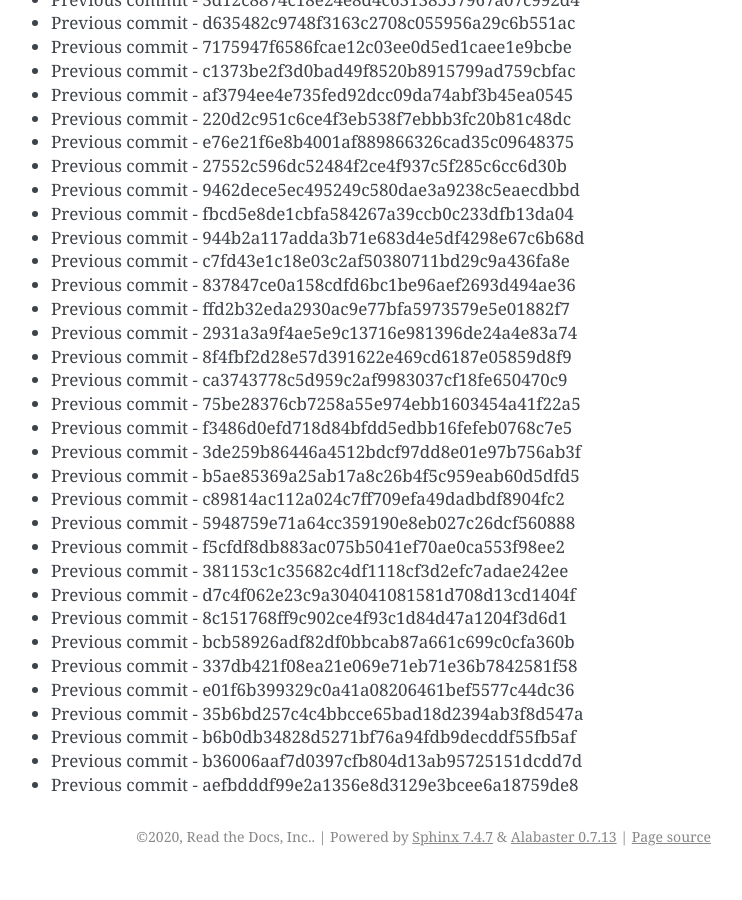
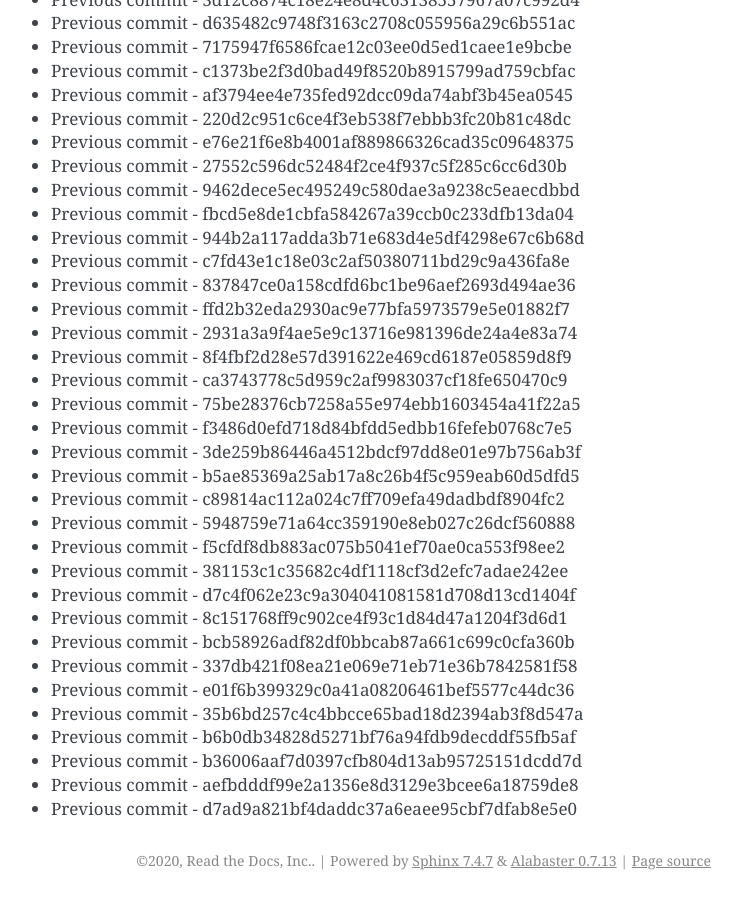
Before and after one commit to readthedocs/rtd-git-stresstest, a Sphinx documentation site: the page built from docs/updates.rst, in a window 1280 px wide and 900 px high, scrolled down 32044 px. Shown: the whole window, without its empty margins (399-1141 px from the left). Built offline with Sphinx 7.4.7, drawn with Linux system fonts in a browser that asks for light colours; before the commit the page ends 32920 px from its top, so only the background shows below that.

Commit message:
Generating commit from previous: d7ad9a821bf4daddc37a6eaee95cbf7dfab8e5e0

```diff
--- a/docs/updates.rst
+++ b/docs/updates.rst
@@ -1378,3 +1378,4 @@ It can be tested for any performance characteristics.
 * Previous commit - b6b0db34828d5271bf76a94fdb9decddf55fb5af
 * Previous commit - b36006aaf7d0397cfb804d13ab95725151dcdd7d
 * Previous commit - aefbdddf99e2a1356e8d3129e3bcee6a18759de8
+* Previous commit - d7ad9a821bf4daddc37a6eaee95cbf7dfab8e5e0
```
